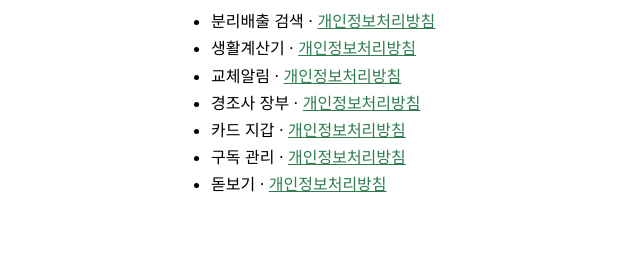
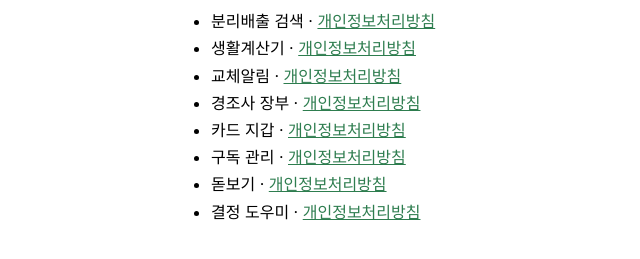
Before and after one commit to byoungguk/byoungguk.github.io, a plain HTML site: page index.html in a window 1280 px wide. Shown: the part 129-388 px from the top of the page, without its empty margins (149-789 px from the left). Drawn offline with Linux system fonts and the light colour scheme.

Commit message:
결정 도우미 추가

```diff
--- a/index.html
+++ b/index.html
@@ -16,6 +16,7 @@
 <li>카드 지갑 · <a href="https://byoungguk.github.io/cardwallet-privacy/privacy.html">개인정보처리방침</a></li>
 <li>구독 관리 · <a href="https://byoungguk.github.io/submanager-privacy/privacy.html">개인정보처리방침</a></li>
 <li>돋보기 · <a href="https://byoungguk.github.io/magnifier-privacy/privacy.html">개인정보처리방침</a></li>
+<li>결정 도우미 · <a href="https://byoungguk.github.io/decidehelper-privacy/privacy.html">개인정보처리방침</a></li>
 </ul>
 </body>
 </html>
```
